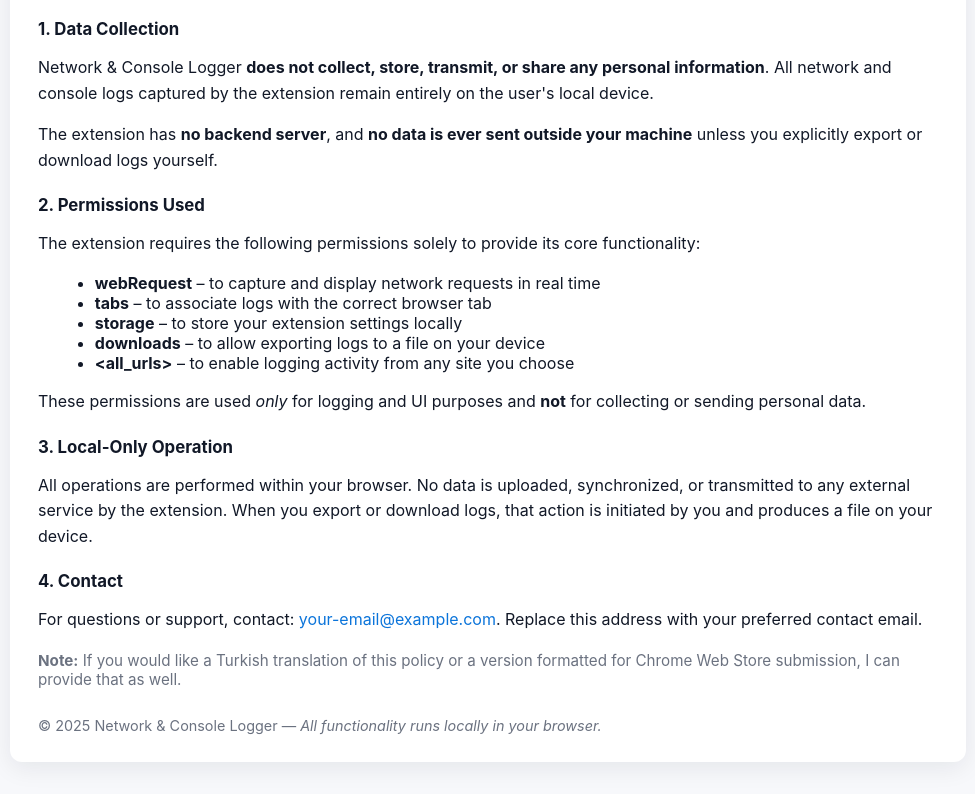
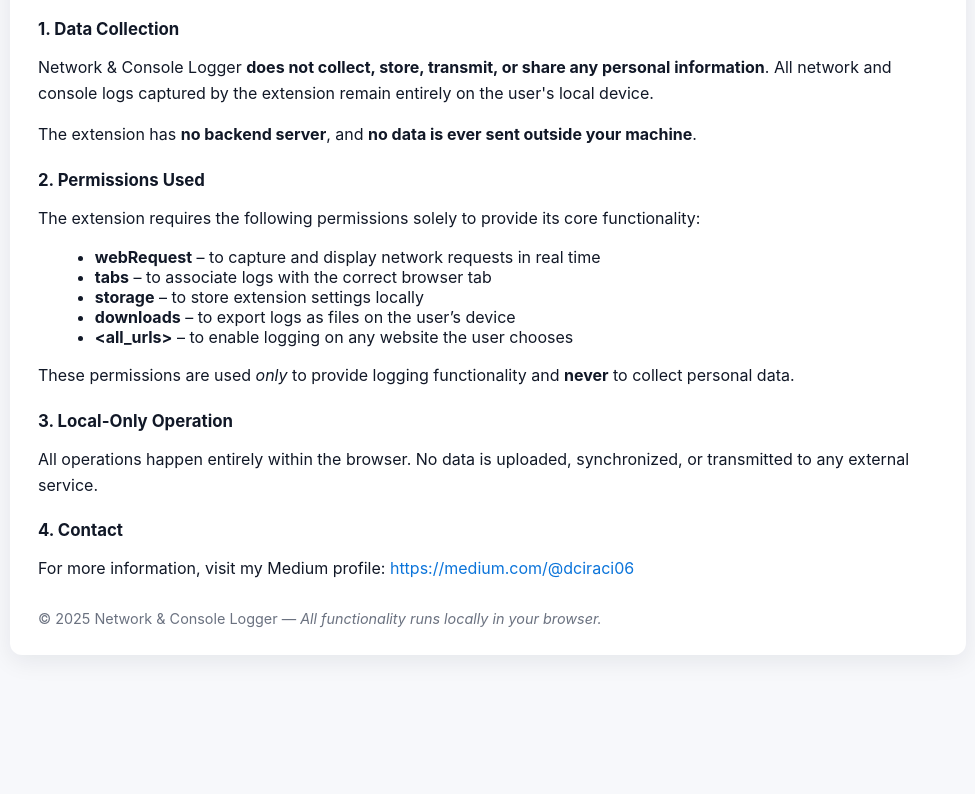
Before and after one commit to DoganBaris/network-logger-privacy, a plain HTML site: page index.html in a window 1280 px wide. Shown: the part 120-914 px from the top of the page, without its empty margins (152-1127 px from the left). After the commit the page ends 807 px from the top, so only its background shows below. Drawn offline with Linux system fonts and the light colour scheme.

Commit message:
Update index.html

```diff
--- a/index.html
+++ b/index.html
@@ -56,8 +56,7 @@
         All network and console logs captured by the extension remain entirely on the user's local device.
       </p>
       <p>
-        The extension has <strong>no backend server</strong>, and <strong>no data is ever sent outside your machine</strong>
-        unless you explicitly export or download logs yourself.
+        The extension has <strong>no backend server</strong>, and <strong>no data is ever sent outside your machine</strong>.
       </p>
     </section>
 
@@ -67,32 +66,30 @@
       <ul>
         <li><strong>webRequest</strong> – to capture and display network requests in real time</li>
         <li><strong>tabs</strong> – to associate logs with the correct browser tab</li>
-        <li><strong>storage</strong> – to store your extension settings locally</li>
-        <li><strong>downloads</strong> – to allow exporting logs to a file on your device</li>
-        <li><strong>&lt;all_urls&gt;</strong> – to enable logging activity from any site you choose</li>
+        <li><strong>storage</strong> – to store extension settings locally</li>
+        <li><strong>downloads</strong> – to export logs as files on the user’s device</li>
+        <li><strong>&lt;all_urls&gt;</strong> – to enable logging on any website the user chooses</li>
       </ul>
-      <p>These permissions are used <em>only</em> for logging and UI purposes and <strong>not</strong> for collecting or sending personal data.</p>
+      <p>
+        These permissions are used <em>only</em> to provide logging functionality and
+        <strong>never</strong> to collect personal data.
+      </p>
     </section>
 
     <section>
       <h2>3. Local-Only Operation</h2>
       <p>
-        All operations are performed within your browser. No data is uploaded, synchronized, or transmitted to any external service
-        by the extension. When you export or download logs, that action is initiated by you and produces a file on your device.
+        All operations happen entirely within the browser. No data is uploaded, synchronized, or transmitted to any external service.
       </p>
     </section>
 
     <section>
       <h2>4. Contact</h2>
       <p>
-        For questions or support, contact: <a href="mailto:your-email@example.com">your-email@example.com</a>.
-        Replace this address with your preferred contact email.
+        For more information, visit my Medium profile:
+        <a href="https://medium.com/@dciraci06" target="_blank">https://medium.com/@dciraci06</a>
       </p>
     </section>
-
-    <div class="note">
-      <strong>Note:</strong> If you would like a Turkish translation of this policy or a version formatted for Chrome Web Store submission, I can provide that as well.
-    </div>
 
     <footer>
       &copy; 2025 Network &amp; Console Logger — <em>All functionality runs locally in your browser.</em>
```
